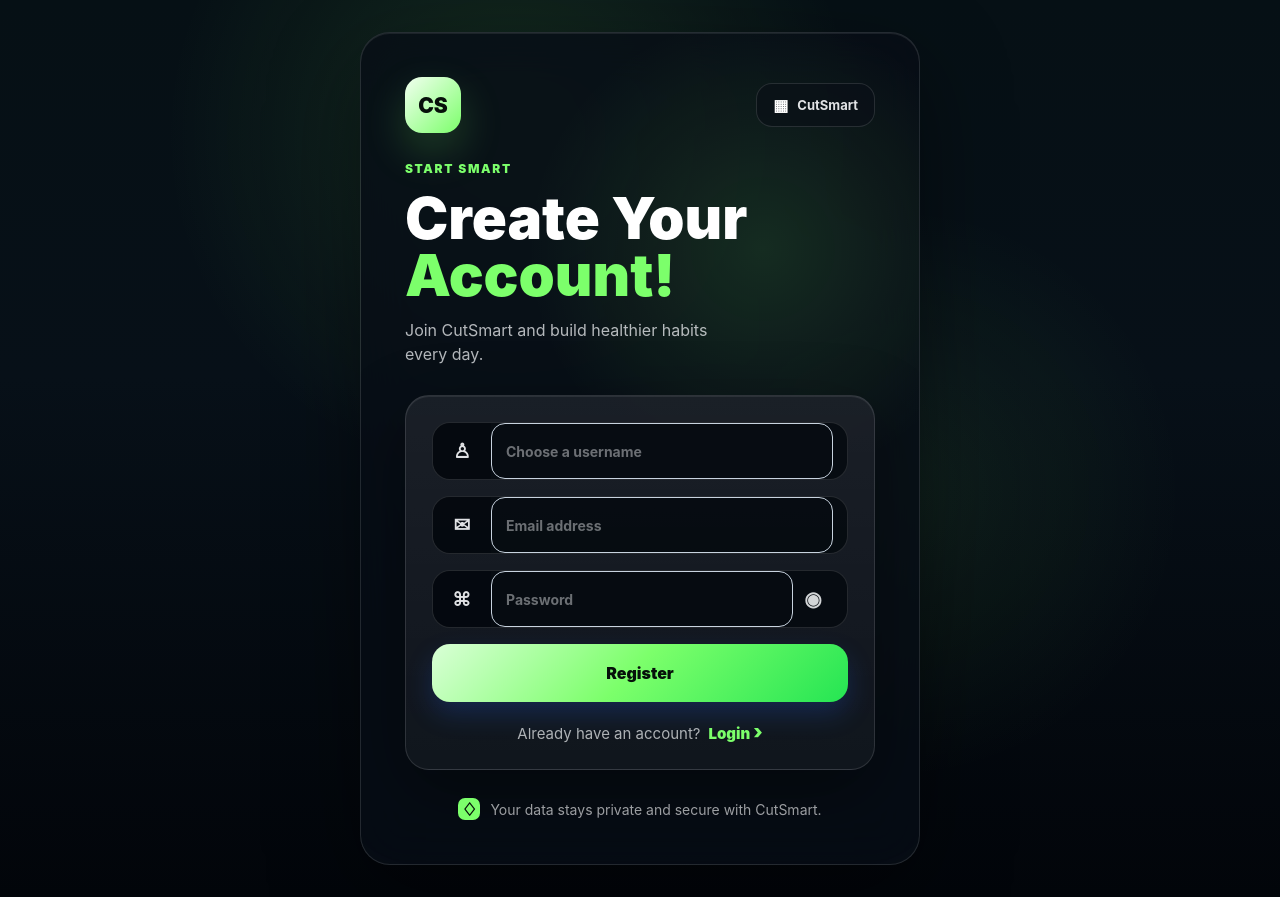
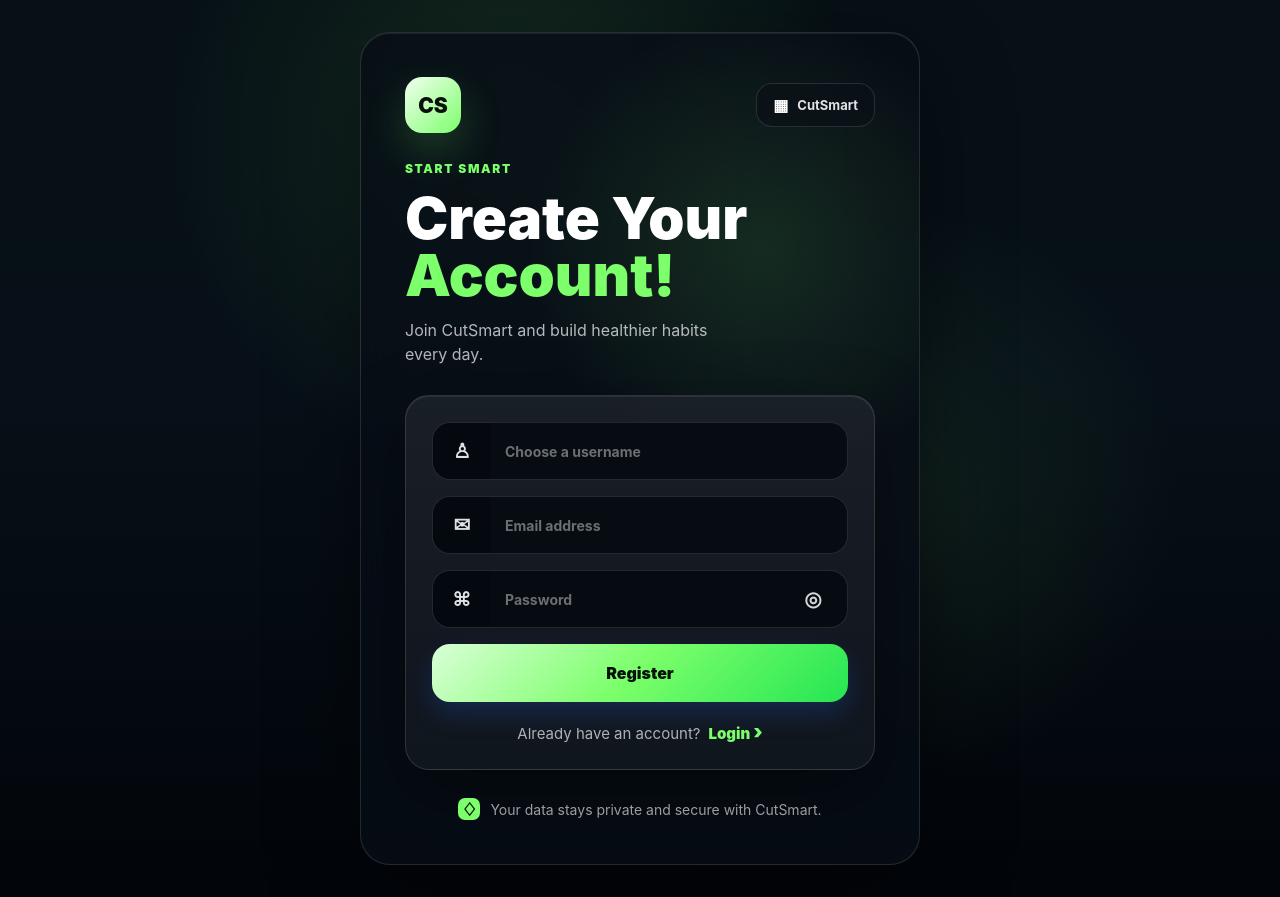
Before and after one commit to TTHeang520/cutsmart, a React app in the folder frontend/: page /register in a window 1280 px wide. Built offline with nearby package versions, Linux system fonts and the light colour scheme; the HTML template or start-up script is replaced by a standard one.

Commit message:
refine login register ui

```diff
--- a/frontend/src/pages/Login.css
+++ b/frontend/src/pages/Login.css
@@ -398,3 +398,18 @@ body,
   background: transparent !important;
   color: #ffffff !important;
 }
+
+.auth-input-shell:focus-within {
+  border-color: rgba(124, 255, 107, 0.75);
+  box-shadow:
+    0 0 0 3px rgba(124, 255, 107, 0.12),
+    inset 0 1px 0 rgba(255, 255, 255, 0.07);
+}
+.auth-page .auth-field input,
+.auth-page .auth-field input:focus,
+.auth-page .auth-field input:active {
+  outline: none !important;
+  border: 0 !important;
+  box-shadow: none !important;
+  background: transparent !important;
+}
--- a/frontend/src/pages/Register.jsx
+++ b/frontend/src/pages/Register.jsx
@@ -11,6 +11,7 @@ function Register() {
   const [messageType, setMessageType] = useState("error");
   const [isLoading, setIsLoading] = useState(false);
   const [showPassword, setShowPassword] = useState(false);
+
 
   async function handleSubmit(event) {
     event.preventDefault();
@@ -114,7 +115,7 @@ function Register() {
                   onClick={() => setShowPassword((currentValue) => !currentValue)}
                   aria-label={showPassword ? "Hide password" : "Show password"}
                 >
-                  ◉
+                  {showPassword ? "◌" : "◎"}
                 </button>
               </span>
             </label>
```
